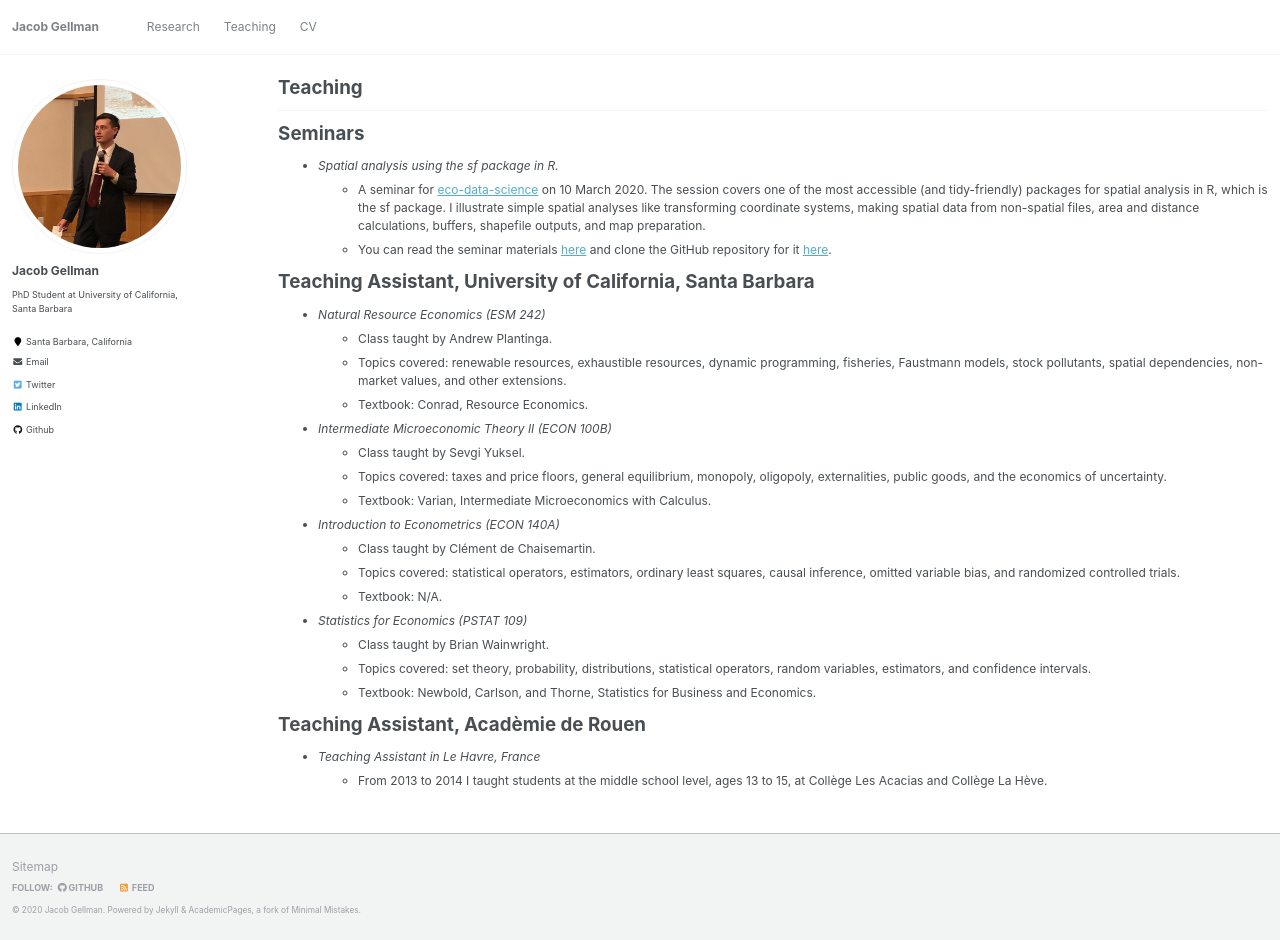
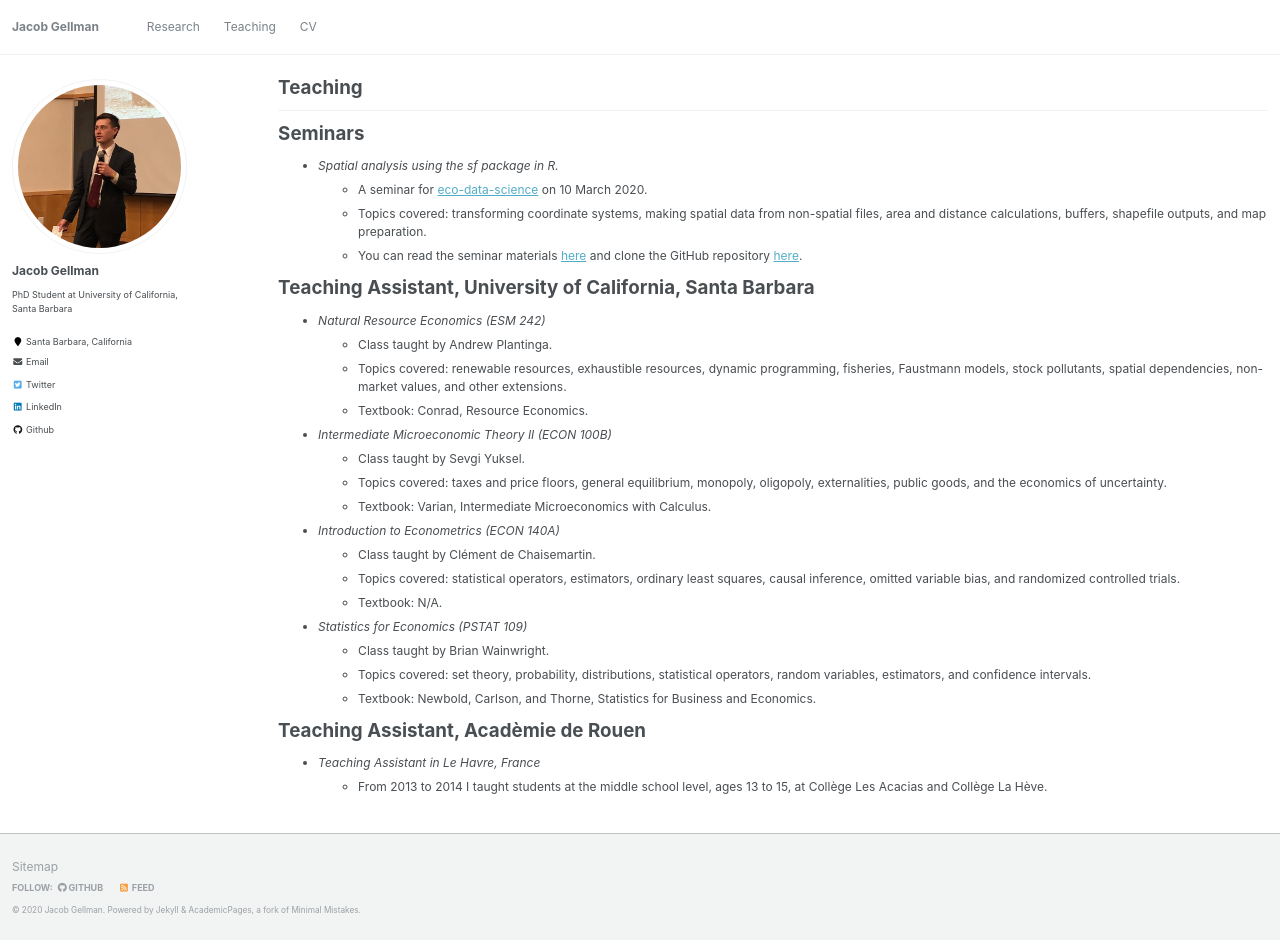
Before and after one commit to jacobgellman/jacobgellman.github.io, a Jekyll site: the page built from _pages/teaching.md, in a window 1280 px wide and 940 px high. Built offline with Jekyll 4.4.1, drawn with Linux system fonts in a browser that asks for light colours.

Commit message:
Teaching page

```diff
--- a/_pages/teaching.md
+++ b/_pages/teaching.md
@@ -12,8 +12,9 @@ author_profile: true
 Seminars
 ======
 * *Spatial analysis using the sf package in R.*
-  * A seminar for [eco-data-science](https://eco-data-science.github.io/) on 10 March 2020. The session covers one of the most accessible (and tidy-friendly) packages for spatial analysis in R, which is the sf package. I illustrate simple spatial analyses like transforming coordinate systems, making spatial data from non-spatial files, area and distance calculations, buffers, shapefile outputs, and map preparation.
-  * You can read the seminar materials [here](https://jacobgellman.github.io/files/eco-data-sci-sf.html) and clone the GitHub repository for it [here](https://github.com/jacobgellman/eco-data-sci-sf).
+  * A seminar for [eco-data-science](https://eco-data-science.github.io/) on 10 March 2020.
+  * Topics covered: transforming coordinate systems, making spatial data from non-spatial files, area and distance calculations, buffers, shapefile outputs, and map preparation.
+  * You can read the seminar materials [here](https://jacobgellman.github.io/files/eco-data-sci-sf.html) and clone the GitHub repository [here](https://github.com/jacobgellman/eco-data-sci-sf).
 
 Teaching Assistant, University of California, Santa Barbara
 ======
```
